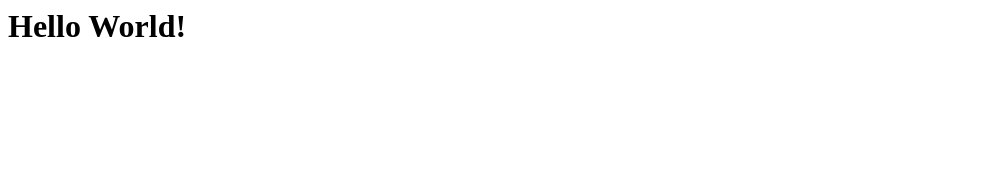
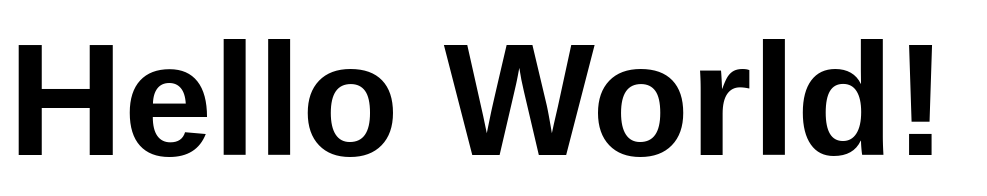
Before and after one commit to xvozi05378/XVOZI05378.github.io, a plain HTML site: page index.html in a window 1280 px wide. Shown: the whole page, without its empty margins (0-987 px from the left). Drawn offline with Linux system fonts and the light colour scheme.

Commit message:
Update index.html

```diff
--- a/index.html
+++ b/index.html
@@ -1,5 +1,7 @@
 <html>
-  <head></head>
+  <head>
+  <link rel="stylesheet" type="text/css" href="./style.css" />
+  </head>
   <body>
     <h1>Hello World!</h1>
   </body>
```
